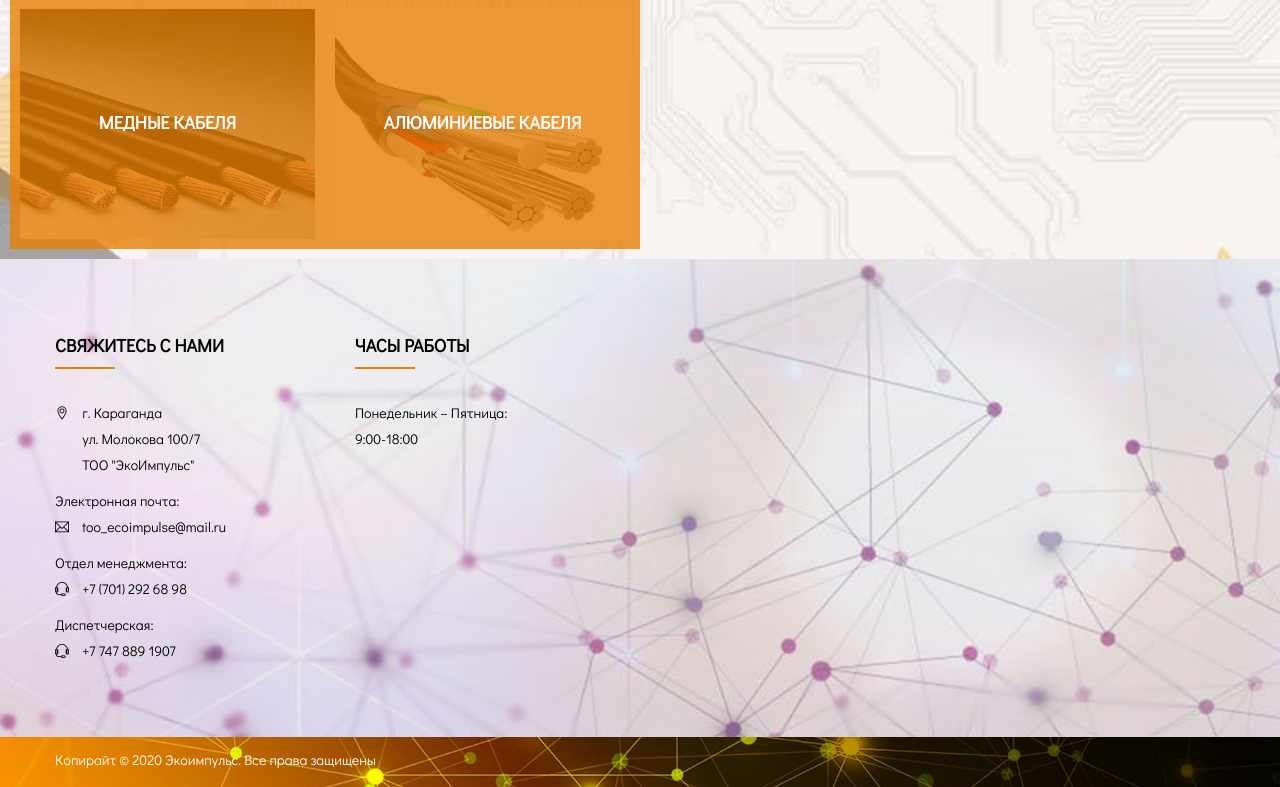
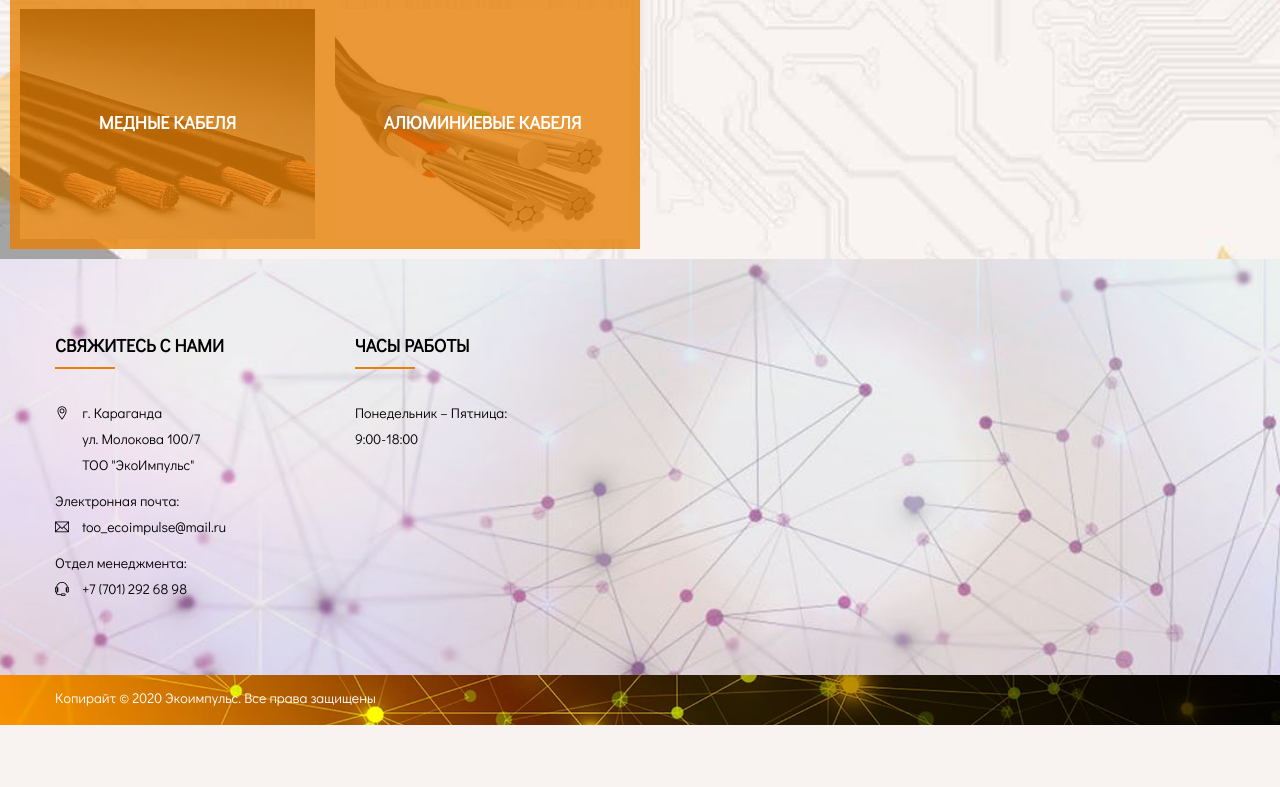
Before and after one commit to bnvStorm/ecoimpls, a WordPress theme: template cabel.php in a window 1280 px wide. Shown: the part 411-1198 px from the top of the page. After the commit the page ends 1136 px from the top, so only its background shows below. Run offline with PHP 8.4 and a stand-in for WordPress, Linux system fonts and the light colour scheme; the site name, menu and one post (Sample post) are stand-ins, and other content is empty; some web fonts are replaced.

Commit message:
Update footer.php

```diff
--- a/includes/footer.php
+++ b/includes/footer.php
@@ -23,13 +23,13 @@
 
 									<a href="tel:+77012926898">+7 (701) 292 68 98</a>
 								</li>
-								Диспетчерская:
+					<!-- 			Диспетчерская:
 								<li>
 
 									<span class="icon ti-headphone-alt"></span>
 
 									<a href="tel:+7 747 889 1907">+7 747 889 1907</a>
-								</li>
+								</li> -->
 							</ul>
 						</div>
 						<div class="col-xs-12 col-sm-6 col-md-3 foot-mob">
```
